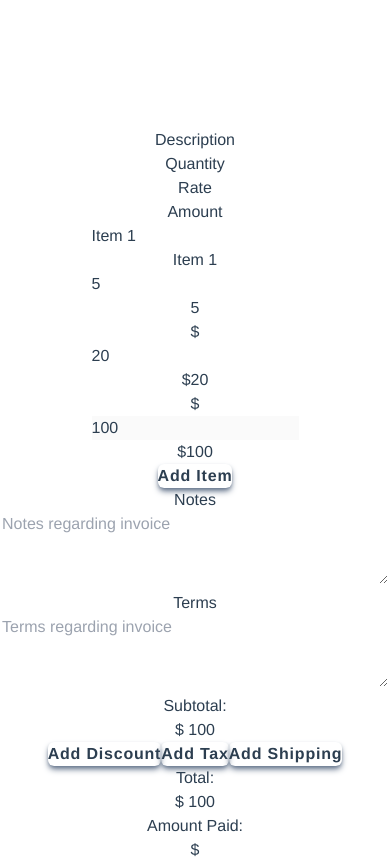
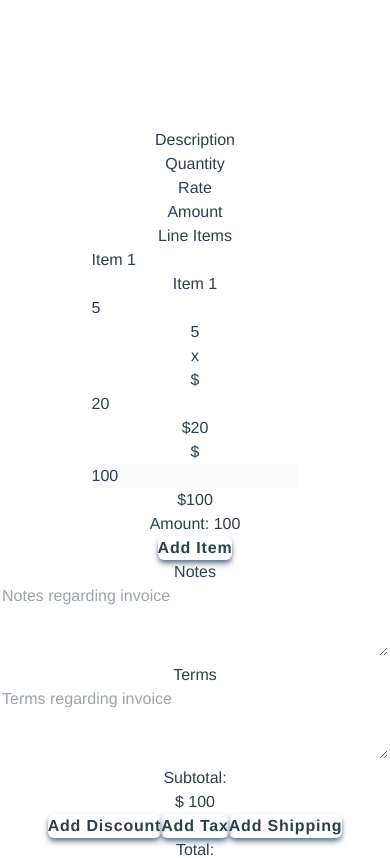
Before and after one commit to bimalghartimagar/invoice-generator, a Vue app: page / in a window 390 px wide. Shown: the part 740-1598 px from the top of the page. Built offline with nearby package versions, Linux system fonts and the light colour scheme.

Commit message:
mobile view and responsive chagnes for items table

```diff
--- a/src/components/CustomText.vue
+++ b/src/components/CustomText.vue
@@ -37,7 +37,7 @@ defineEmits(["update:modelValue"]);
       name=""
       cols="40"
       rows="3"
-      class="border rounded-md p-0.5"
+      class="border rounded-md p-0.5 w-full lg:w-auto"
       :class="isRequired && isInvalid ? 'border-red-600' : 'border-slate-500'"
       v-bind="$attrs"
       @input="$emit('update:modelValue', $event.target.value)"
--- a/src/components/InvoiceGenerator.vue
+++ b/src/components/InvoiceGenerator.vue
@@ -160,7 +160,7 @@ const print = () => window.print();
     </aside>
 
     <section
-      class="m-4 p-1 flex flex-col mx-auto w-8/12 print:w-full rounded border border-gray-400 shadow-md shadow-slate-400 print:mx-auto print:shadow-none"
+      class="my-4 p-1 flex flex-col mx-auto w-11/12 xl:w-9/12 print:w-full rounded border border-gray-400 shadow-md shadow-slate-400 print:mx-auto print:shadow-none"
     >
       <div class="my-2 h-12 grid-cols-12 bg-slate-50 print:w-full px-4">
         <CustomInput
@@ -170,7 +170,7 @@ const print = () => window.print();
         />
       </div>
       <div
-        class="complement-height bg-slate-50 grid grid-cols-2 gap-0 py-1 px-4 h-fit"
+        class="complement-height bg-slate-50 grid lg:grid-cols-2 gap-0 py-1 px-4 h-fit"
       >
         <div>
           <div class="logo">
@@ -201,7 +201,7 @@ const print = () => window.print();
           />
         </div>
 
-        <div class="flex flex-col justify-end self-center">
+        <div class="flex flex-col lg:justify-end self-center">
           <WithLabel label="Invoice Number">
             <CustomInput v-model="invoice.number" label="Invoice Number" />
           </WithLabel>
@@ -228,7 +228,7 @@ const print = () => window.print();
         </div>
       </div>
 
-      <div class="px-4">
+      <div class="bg-slate-50 mx-auto w-11/12 lg:w-8/12">
         <LineItems
           class="mt-4"
           :items="invoice.items"
@@ -237,8 +237,9 @@ const print = () => window.print();
           @add-item="addLineItem"
         />
       </div>
+
       <div
-        class="complement-height bg-slate-50 grid grid-cols-2 gap-0 py-1 px-4 h-fit"
+        class="complement-height bg-slate-50 grid lg:grid-cols-2 gap-0 py-1 px-4 h-fit"
       >
         <div class="">
           <CustomText
@@ -255,7 +256,7 @@ const print = () => window.print();
           />
         </div>
 
-        <div class="flex flex-col justify-end">
+        <div class="flex flex-col justify-end -order-1 lg:order-1">
           <div class="subtotal flex flex-row items-end justify-end my-1">
             <label for="subtotal" class="mr-2 text-lg font-semibold"
               >Subtotal:</label
--- a/src/components/LineItem.vue
+++ b/src/components/LineItem.vue
@@ -25,21 +25,22 @@ const removeItem = () => {
 };
 </script>
 <template>
-  <div class="flex">
-    <div class="m-0.5 flex-auto w-52">
+  <div class="flex flex-wrap border border-slate-400 lg:border-0 lg:p-0 my-3 py-2 px-3 rounded">
+    <div class="m-0.5 lg:flex-auto w-full lg:w-52">
       <CustomInput
         v-model="lineItem.description"
         type="text"
         label="Description"
       />
     </div>
-    <div class="m-0.5 flex-none w-32">
-      <CustomInput v-model="lineItem.quantity" />
+    <div class="m-0.5 flex-1 lg:flex-none lg:w-32 mt-2 lg:mt-auto">
+      <CustomInput v-model="lineItem.quantity" placeholder="Quantity" />
     </div>
-    <div class="m-0.5 flex-none w-32">
-      <CustomInput v-model="lineItem.rate" currency />
+    <div class="flex-1 grow-0 self-center lg:hidden  mt-2 lg:mt-auto">x</div>
+    <div class="m-0.5 flex-1 lg:flex-none lg:w-32  mt-2 lg:mt-auto">
+      <CustomInput v-model="lineItem.rate" currency placeholder="Rate" />
     </div>
-    <div class="m-0.5 flex-none w-32 flex relative">
+    <div class="m-0.5 flex-1 lg:flex-none lg:w-32 lg:flex relative hidden">
       <CustomInput
         v-model="amount"
         currency
@@ -48,5 +49,7 @@ const removeItem = () => {
         @close="removeItem"
       />
     </div>
+    <div class=" mt-2 lg:mt-auto flex-1 self-center lg:hidden">Amount: {{ amount }} <span v-show="!hideClose" class="float-right cursor-pointer px-2 rounded-full border border-black shadow-lg" @click="removeItem">x</span></div>
+
   </div>
 </template>
--- a/src/components/LineItems.vue
+++ b/src/components/LineItems.vue
@@ -1,11 +1,12 @@
 <template>
-  <div class="bg-slate-50 mx-auto h-min w-8/12">
-    <div class="flex bg-slate-200 rounded">
-      <div class="p-0.5 m-0.5 flex-auto w-52">Description</div>
-      <div class="p-0.5 m-0.5 flex-none w-32">Quantity</div>
-      <div class="p-0.5 m-0.5 flex-none w-32">Rate</div>
-      <div class="p-0.5 m-0.5 flex-none w-32">Amount</div>
+  <div class="">
+    <div class="lg:flex bg-slate-200 rounded hidden">
+      <div class="p-0.5 m-0.5 flex-auto w-full lg:w-52">Description</div>
+      <div class="p-0.5 m-0.5 flex-none w-10 lg:w-32">Quantity</div>
+      <div class="p-0.5 m-0.5 flex-none w-10 lg:w-32">Rate</div>
+      <div class="p-0.5 m-0.5 flex-none w-10 lg:w-32">Amount</div>
     </div>
+    <div class="lg:hidden bg-slate-200 rounded">Line Items</div>
     <template v-for="(item, index) in items" :key="item.id">
       <LineItem
         :item="item"
```
